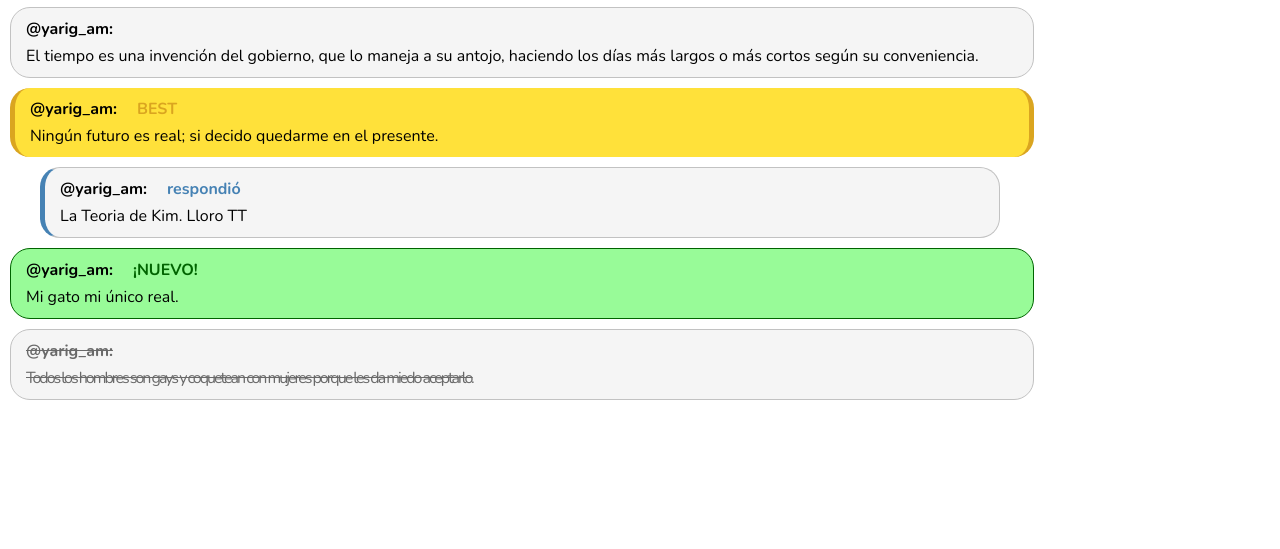
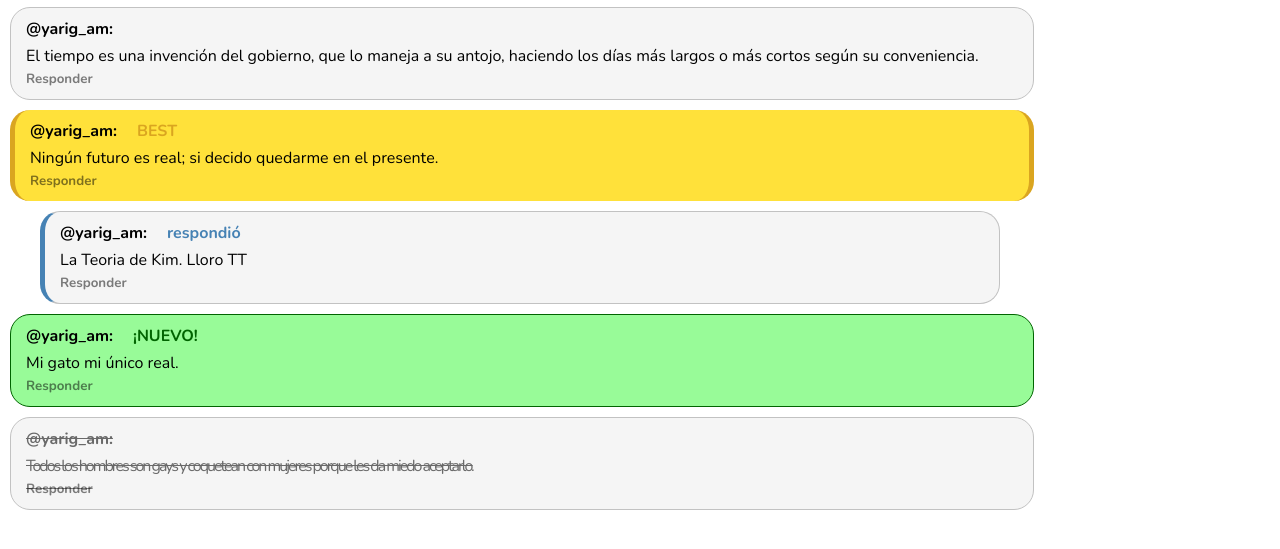
Before and after one commit to YariangelAray/BEM-Actividad, a plain HTML site: page comments.html in a window 1280 px wide. Shown: the part 35-584 px from the top of the page. Drawn offline with nearby package versions, Linux system fonts and the light colour scheme.

Commit message:
Modificaciones

```diff
--- a/comments.html
+++ b/comments.html
@@ -12,26 +12,32 @@
     <div class="comentario">
         <p class="comentario__autor">@yarig_am:</p>
         <p class="comentario__texto">El tiempo es una invención del gobierno, que lo maneja a su antojo, haciendo los días más largos o más cortos según su conveniencia.</p>
+        <button class="comentario__boton">Responder</button>
+
     </div>
 
     <div class="comentario comentario--destacado">
         <p class="comentario__autor comentario__autor--destacado">@yarig_am:</p>
         <p class="comentario__texto">Ningún futuro es real; si decido quedarme en el presente.</p>
+        <button class="comentario__boton">Responder</button>
     </div>
 
     <div class="comentario comentario--respondido">
         <p class="comentario__autor comentario__autor--respondido">@yarig_am:</p>
         <p class="comentario__texto">La Teoria de Kim. Lloro TT</p>
+        <button class="comentario__boton">Responder</button>
     </div>
 
     <div class="comentario comentario--nuevo">
         <p class="comentario__autor comentario__autor--nuevo">@yarig_am:</p>
         <p class="comentario__texto">Mi gato mi único real.</p>
+        <button class="comentario__boton">Responder</button>
     </div>
 
     <div class="comentario comentario--eliminado">
         <p class="comentario__autor">@yarig_am:</p>
         <p class="comentario__texto comentario__texto--eliminado">Todos los hombres son gays y coquetean con mujeres porque les da miedo aceptarlo.</p>
+        <button class="comentario__boton comentario__boton--eliminado">Responder</button>
     </div>
 
 </body>
--- a/componentes/comments.css
+++ b/componentes/comments.css
@@ -10,7 +10,16 @@
     font-weight: bold;
     margin-bottom: 5px;
 }
-
+.comentario__boton{
+    border: none;
+    cursor: pointer;
+    color: rgba(0, 0, 0, 0.5);
+    background-color: transparent;
+    font-weight: bold;
+}
+.comentario__boton:hover:not(.comentario__boton--eliminado){
+    color: rgba(0, 0, 0, 0.7);
+}
 
 .comentario--destacado{
     background-color: #ffd900c5;
@@ -57,3 +66,7 @@
 .comentario__texto--eliminado{
     letter-spacing: -2px;
 }
+.comentario__boton--eliminado{
+    cursor: no-drop;
+    text-decoration: line-through;
+}
```
